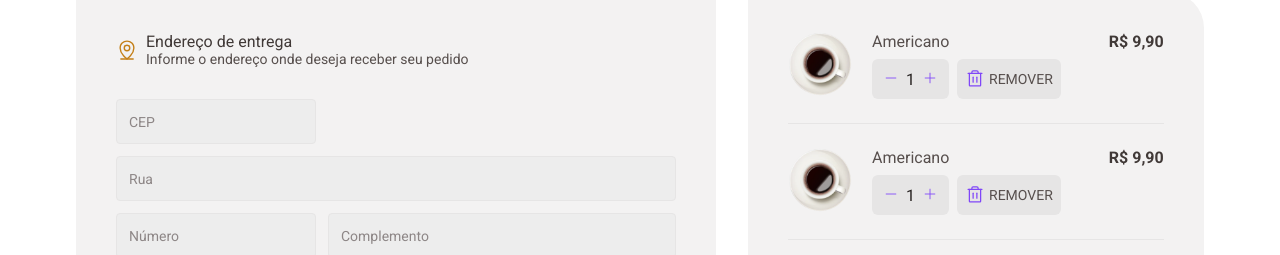
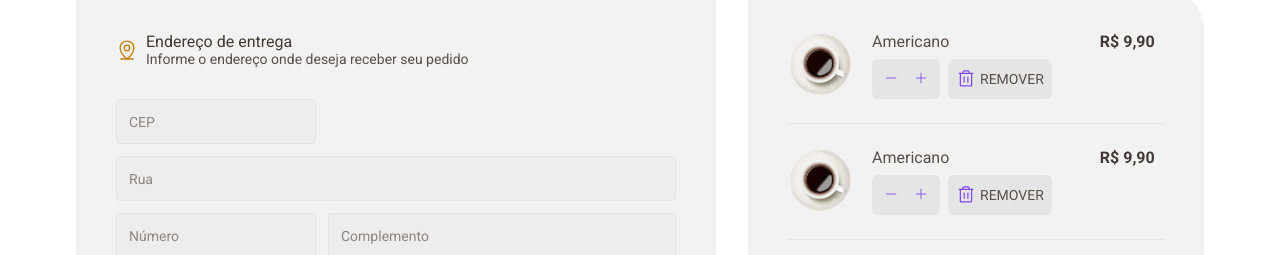
Before and after one commit to palomarodrigs/coffee-delivery, a React (Vite) app: page /checkout in a window 1280 px wide. Shown: the part 210-465 px from the top of the page. Built offline with nearby package versions, Linux system fonts and the light colour scheme.

Commit message:
feat: add coffee to cart in  CoffeeCard

```diff
--- a/src/components/Stepper/index.tsx
+++ b/src/components/Stepper/index.tsx
@@ -1,27 +1,22 @@
-import { useState } from 'react'
-
 import { Minus, Plus } from 'phosphor-react'
 import { StepperContainer } from './styles'
 
-export function Stepper() {
-  const [value, setValue] = useState(1)
+interface StepperProps {
+  quantity: number
+  onIncrement: () => void
+  onDecrement: () => void
+}
 
-  const increment = () => setValue((prevValue) => prevValue + 1)
-  const decrement = () => {
-    if (value > 0) {
-      setValue((prevValue) => prevValue - 1)
-    }
-  }
-
+export function Stepper({ quantity, onIncrement, onDecrement }: StepperProps) {
   return (
     <StepperContainer>
-      <button onClick={decrement}>
+      <button onClick={onDecrement} disabled={quantity === 0}>
         <Minus size={14} />
       </button>
 
-      <span>{value}</span>
+      <span>{quantity}</span>
 
-      <button onClick={increment}>
+      <button onClick={onIncrement}>
         <Plus size={14} />
       </button>
     </StepperContainer>
```
